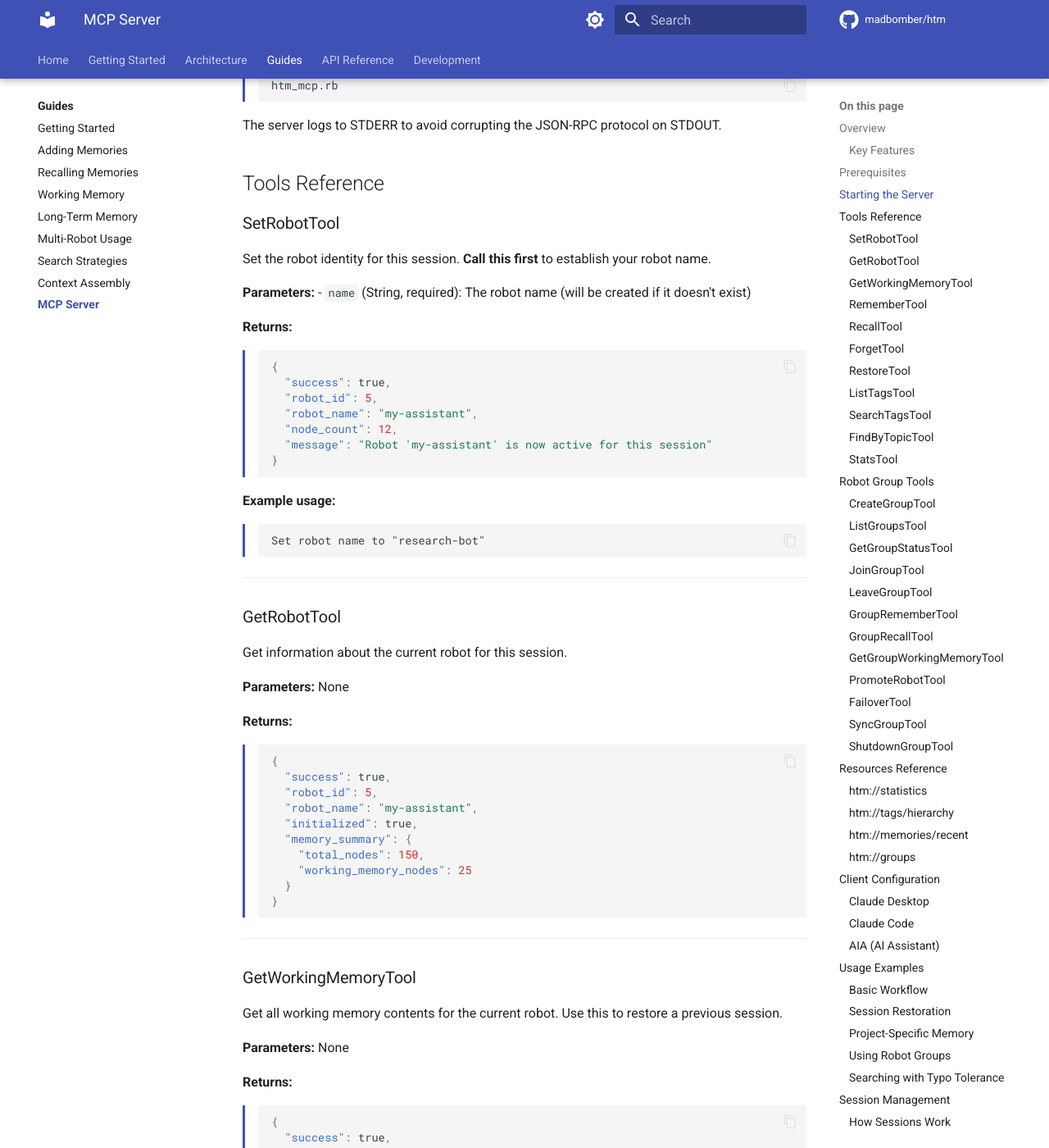
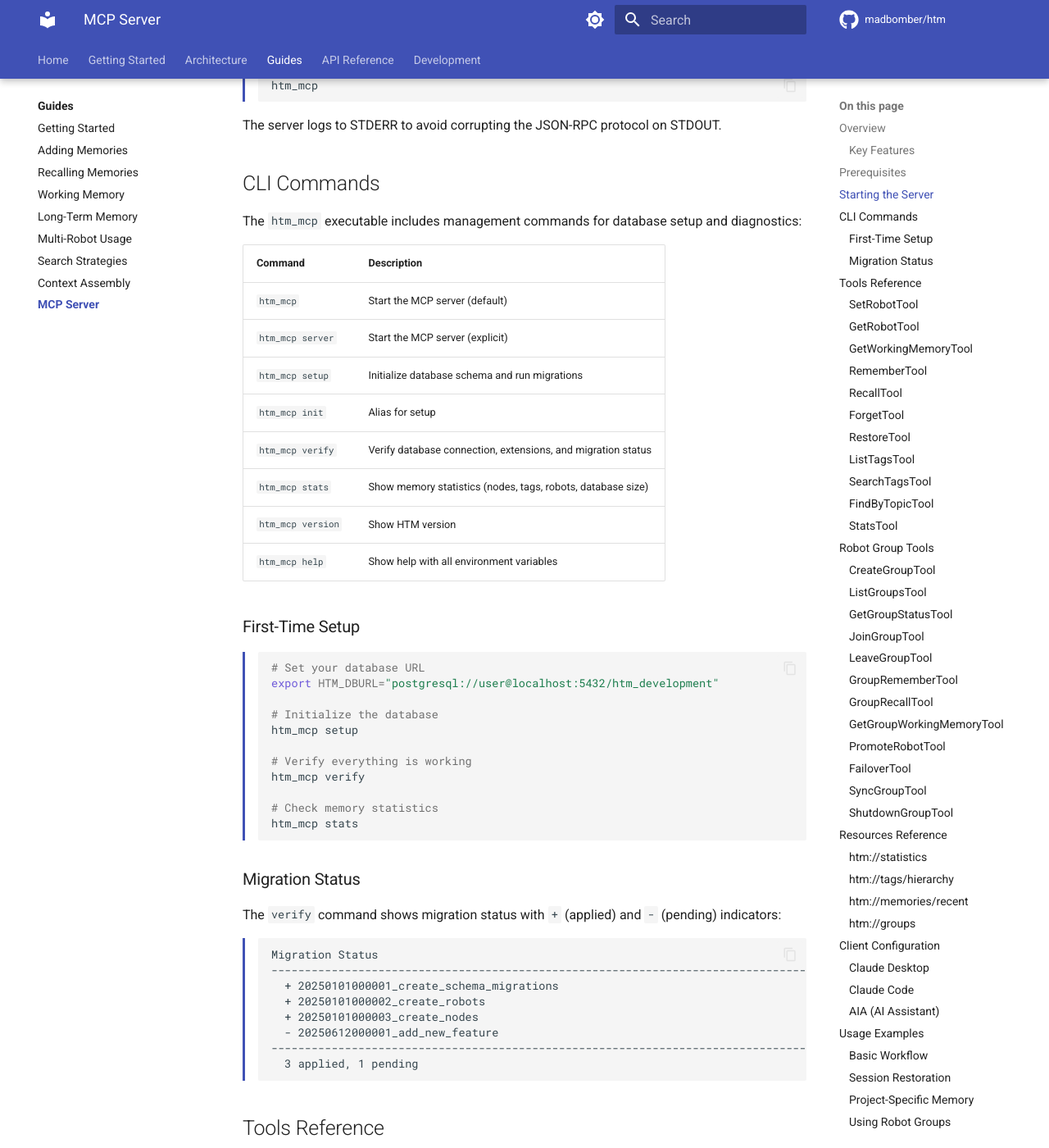
Before and after one commit to MadBomber/htm, an MkDocs documentation site: the page built from docs/guides/mcp-server.md, in a window 1280 px wide and 1400 px high, scrolled down 1374 px. Shown: the whole window at 82% size. Built offline with MkDocs 1.6.1 and Material for MkDocs 9.7.7, drawn with Linux system fonts in a browser that asks for light colours; comment, search, counter and statistics services are not loaded; some of the changed text lies outside the part shown.

Commit message:
refactor(project)!: Restructure MCP server and CLI with modular architecture
This major refactoring introduces significant changes to the HTM MCP server and command-line interface:

- Rename executable from `htm_mcp.rb` to `htm_mcp`
- Modularize MCP server code into separate files under `lib/htm/mcp/`
- Add new CLI commands for database management
- Update documentation to reflect new project structure
- Improve installation and setup instructions

BREAKING CHANGE: The project structure has been completely reorganized, and the executable naming convention has changed. Existing configurations and scripts may need to be updated to use the new `htm_mcp` command.

````diff
--- a/docs/guides/mcp-server.md
+++ b/docs/guides/mcp-server.md
@@ -4,7 +4,7 @@ HTM includes a Model Context Protocol (MCP) server that exposes memory capabilit
 
 ## Overview
 
-The MCP server (`bin/htm_mcp.rb`) uses [FastMCP](https://github.com/yjacket/fast-mcp) to expose HTM's memory operations as MCP tools and resources. Any MCP-compatible client can connect to the server and use HTM's memory capabilities.
+The MCP server (`bin/htm_mcp`) uses [FastMCP](https://github.com/yjacket/fast-mcp) to expose HTM's memory operations as MCP tools and resources. Any MCP-compatible client can connect to the server and use HTM's memory capabilities.
 
 ### Key Features
 
@@ -27,7 +27,7 @@ Before using the MCP server, ensure you have:
 2. **PostgreSQL database set up**
    ```bash
    export HTM_DBURL="postgresql://user@localhost:5432/htm_development"
-   rake htm:db:setup
+   htm_mcp setup
    ```
 
 3. **Ollama running** (for embeddings and tag extraction)
@@ -39,13 +39,59 @@ Before using the MCP server, ensure you have:
 
 ## Starting the Server
 
-The MCP server uses STDIO transport which is compatible with most MCP clients.  When you do a `gem install htm` the htm_mcp.rb executable is placed on your $PATH.
+The MCP server uses STDIO transport which is compatible with most MCP clients. When you do a `gem install htm`, the `htm_mcp` executable is placed on your $PATH.
 
 ```bash
-htm_mcp.rb
+htm_mcp
 ```
 
 The server logs to STDERR to avoid corrupting the JSON-RPC protocol on STDOUT.
+
+## CLI Commands
+
+The `htm_mcp` executable includes management commands for database setup and diagnostics:
+
+| Command | Description |
+|---------|-------------|
+| `htm_mcp` | Start the MCP server (default) |
+| `htm_mcp server` | Start the MCP server (explicit) |
+| `htm_mcp setup` | Initialize database schema and run migrations |
+| `htm_mcp init` | Alias for setup |
+| `htm_mcp verify` | Verify database connection, extensions, and migration status |
+| `htm_mcp stats` | Show memory statistics (nodes, tags, robots, database size) |
+| `htm_mcp version` | Show HTM version |
+| `htm_mcp help` | Show help with all environment variables |
+
+### First-Time Setup
+
+```bash
+# Set your database URL
+export HTM_DBURL="postgresql://user@localhost:5432/htm_development"
+
+# Initialize the database
+htm_mcp setup
+
+# Verify everything is working
+htm_mcp verify
+
+# Check memory statistics
+htm_mcp stats
+```
+
+### Migration Status
+
+The `verify` command shows migration status with `+` (applied) and `-` (pending) indicators:
+
+```
+Migration Status
+--------------------------------------------------------------------------------
+  + 20250101000001_create_schema_migrations
+  + 20250101000002_create_robots
+  + 20250101000003_create_nodes
+  - 20250612000001_add_new_feature
+--------------------------------------------------------------------------------
+  3 applied, 1 pending
+```
 
 ## Tools Reference
 
@@ -697,8 +743,22 @@ Add to `~/.config/claude/claude_desktop_config.json` (Linux/macOS) or `%APPDATA%
 {
   "mcpServers": {
     "htm-memory": {
-      "command": "ruby",
-      "args": ["/absolute/path/to/htm/bin/htm_mcp.rb"],
+      "command": "htm_mcp",
+      "env": {
+        "HTM_DBURL": "postgresql://user@localhost:5432/htm_development"
+      }
+    }
+  }
+}
+```
+
+If `htm_mcp` is not in your PATH, use the absolute path:
+
+```json
+{
+  "mcpServers": {
+    "htm-memory": {
+      "command": "/path/to/htm_mcp",
       "env": {
         "HTM_DBURL": "postgresql://user@localhost:5432/htm_development"
       }
@@ -720,8 +780,7 @@ Add to `~/.claude/claude_code_config.json`:
 {
   "mcpServers": {
     "htm-memory": {
-      "command": "ruby",
-      "args": ["/absolute/path/to/htm/bin/htm_mcp.rb"],
+      "command": "htm_mcp",
       "env": {
         "HTM_DBURL": "postgresql://user@localhost:5432/htm_development"
       }
@@ -751,9 +810,7 @@ Add to `~/.config/aia/config.yml`:
 ```yaml
 mcp_servers:
   htm-memory:
-    command: ruby
-    args:
-      - /absolute/path/to/htm/bin/htm_mcp.rb
+    command: htm_mcp
     env:
       HTM_DBURL: postgresql://user@localhost:5432/htm_development
 ```
@@ -763,9 +820,7 @@ For project-specific configuration, add to `.aia/config.yml` in your project roo
 ```yaml
 mcp_servers:
   htm-memory:
-    command: ruby
-    args:
-      - /absolute/path/to/htm/bin/htm_mcp.rb
+    command: htm_mcp
     env:
       HTM_DBURL: postgresql://user@localhost:5432/my_project_htm
 ```
@@ -920,7 +975,7 @@ psql htm_development -c "CREATE EXTENSION IF NOT EXISTS pg_trgm;"
 
 **Claude Desktop doesn't show HTM tools:**
 1. Verify the config file path is correct for your OS
-2. Check that the path to `htm_mcp.rb` is absolute
+2. Check that `htm_mcp` is in your PATH or use an absolute path
 3. Restart Claude Desktop completely
 4. Check Claude Desktop logs for errors
 
@@ -943,18 +998,51 @@ psql htm_development -c "CREATE EXTENSION IF NOT EXISTS pg_trgm;"
 
 Enable verbose logging by checking STDERR output:
 ```bash
-ruby bin/htm_mcp.rb 2>&1 | tee mcp_debug.log
+htm_mcp 2>&1 | tee mcp_debug.log
 ```
 
 The server logs all tool calls and errors to STDERR.
 
 ## Environment Variables
 
-| Variable | Description | Required |
-|----------|-------------|----------|
-| `HTM_DBURL` | PostgreSQL connection URL | Yes |
-| `OLLAMA_URL` | Ollama server URL (default: `http://localhost:11434`) | No |
-| `HTM_ROBOT_NAME` | Default robot name for clients | No |
+Run `htm_mcp help` for a complete list. Key variables:
+
+### Database (required)
+
+| Variable | Description |
+|----------|-------------|
+| `HTM_DBURL` | PostgreSQL connection URL (e.g., `postgresql://user:pass@localhost:5432/htm_development`) |
+
+### Database (alternative to HTM_DBURL)
+
+| Variable | Description | Default |
+|----------|-------------|---------|
+| `HTM_DBNAME` | Database name | - |
+| `HTM_DBHOST` | Database host | `localhost` |
+| `HTM_DBPORT` | Database port | `5432` |
+| `HTM_DBUSER` | Database username | - |
+| `HTM_DBPASS` | Database password | - |
+| `HTM_DBSSLMODE` | SSL mode | `prefer` |
+
+### LLM Providers
+
+| Variable | Description | Default |
+|----------|-------------|---------|
+| `HTM_EMBEDDING_PROVIDER` | Embedding provider | `ollama` |
+| `HTM_EMBEDDING_MODEL` | Embedding model | `nomic-embed-text:latest` |
+| `HTM_TAG_PROVIDER` | Tag extraction provider | `ollama` |
+| `HTM_TAG_MODEL` | Tag model | `gemma3:latest` |
+| `HTM_OLLAMA_URL` | Ollama server URL | `http://localhost:11434` |
+
+### Other Providers (set API keys as needed)
+
+| Variable | Description |
+|----------|-------------|
+| `HTM_OPENAI_API_KEY` | OpenAI API key |
+| `HTM_ANTHROPIC_API_KEY` | Anthropic API key |
+| `HTM_GEMINI_API_KEY` | Google Gemini API key |
+| `HTM_AZURE_API_KEY` | Azure OpenAI API key |
+| `HTM_AZURE_ENDPOINT` | Azure OpenAI endpoint |
 
 ## Next Steps
 
````
Also changed, not shown: CHANGELOG.md (+8 -1 lines), README.md (+11 -1 lines), docs/getting-started/installation.md (+31 -11 lines), 1 other file.
